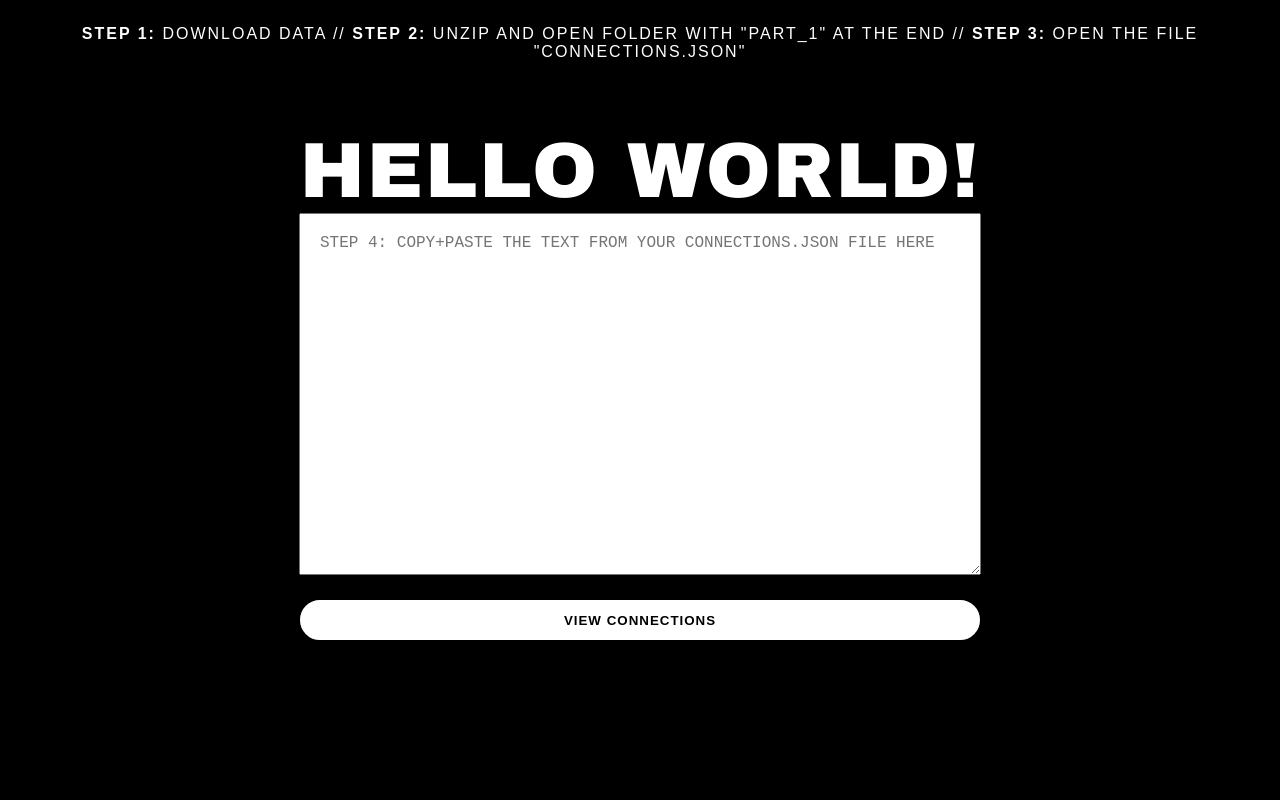
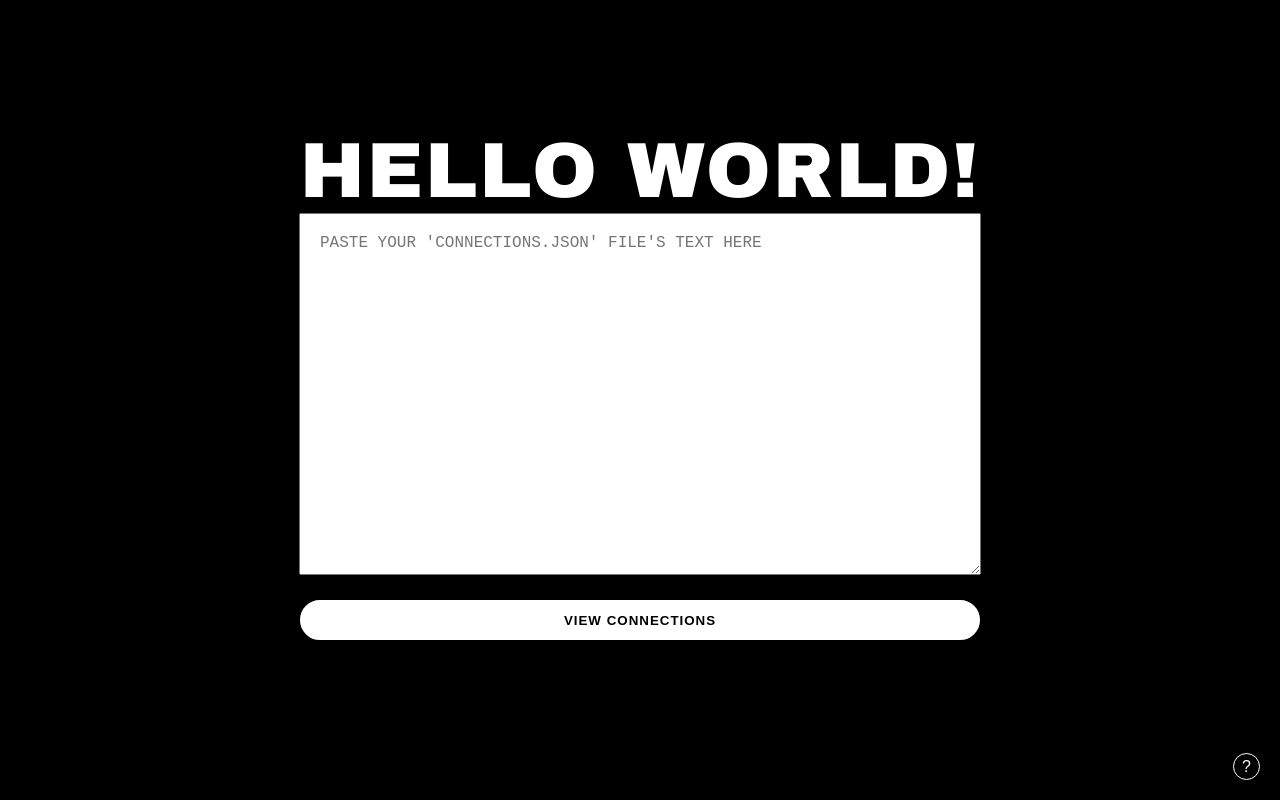
Before and after one commit to H-b8/connections-data-converter, a React (Create React App) app: page / in a window 1280 px wide. Built offline with nearby package versions, Linux system fonts and the light colour scheme.

Commit message:
updates instructions

```diff
--- a/src/App.jsx
+++ b/src/App.jsx
@@ -11,8 +11,13 @@ const App = () => {
 	const [showFollowing, setShowFollowing] = useState(false);
 	const [showMutuals, setShowMutuals] = useState(false);
 	const [showInvalid, setShowInvalid] = useState(false);
+	const [showInstructions, setShowInstructions] = useState(false);
 
 	const { register, handleSubmit } = useForm();
+
+	const handleShowInstructions = () => {
+		setShowInstructions(true);
+	}
 
 	const handleShowFollowers = () => {
 		setShowFollowing(false);
@@ -72,26 +77,43 @@ const App = () => {
 	return (
 		<>
 			<div id="submission">
-				<p id="header-text"><b>STEP 1:</b> Download data // <b>STEP 2:</b> Unzip and open folder with "part_1" at the end // <b>STEP 3:</b> Open the file "connections.json"</p>
 				<header>HELLO WORLD!</header>
 				<form onSubmit={handleSubmit(onSubmit)} style={{ width: '100%', display: 'flex', flexDirection: 'column', justifyContent: 'center', alignItems: 'center' }}>
 					<textarea
 						id="paste"
-						placeholder="STEP 4: COPY+PASTE THE TEXT FROM YOUR CONNECTIONS.JSON FILE HERE"
+						placeholder="PASTE YOUR 'CONNECTIONS.JSON' FILE'S TEXT HERE"
 						name="jsonPaste"
 						ref={register}
 					/>
 					<button id="white-button" type="submit">VIEW CONNECTIONS</button>
 				</form>
-				<div style={{height: '1rem', marginTop: '1rem'}}>
+				<div style={{ height: '1rem', marginTop: '1rem' }}>
 					{showInvalid &&
 						<p>
-							<a href="http://github.com/h-b8/connections-data-converter/" target="_blank" rel="noopener noreferrer" style={{color: 'red'}}>
-								INVALID TEXT, PLEASE TRY AGAIN OR CLICK HERE FOR HELP.
+							<a href="http://github.com/h-b8/connections-data-converter/" target="_blank" rel="noopener noreferrer" style={{ color: 'red' }}>
+								INVALID TEXT, PLEASE TRY AGAIN.
 							</a>
 						</p>
 					}
 				</div>
+				<div onClick={() => handleShowInstructions()} style={{cursor: 'pointer'}}>
+					<div className="help-div">
+						?
+					</div>
+				</div>
+				{showInstructions &&
+					<div className="instructions">
+						1. If you haven't already downloaded your IG data, go to your profile and open <b>Settings</b> and then <b>Security</b>. Under <b>Data and History</b>, click <b>Download Data</b> and follow the instructions<br/><br/>
+						2. When receiving your email confirmation, follow instructions on downloading your data files to your computer<br/><br/>
+						3. Unzip your files<br/><br/>
+						4. Open the folder that has <b>part_1</b> at the end of its name<br/><br/>
+						5. In this folder, open the file named <b>connections.json</b><br/><br/>
+						6. CMD/CTRL+A and COPY the text in this file<br/><br/>
+						7. PASTE text into text area of application<br/><br/>
+						8. Hit <b>VIEW CONNECTIONS</b>, and voila!<br/><br/>
+					</div>
+				}
+
 			</div>
 
 			{hasConnections &&
@@ -110,7 +132,7 @@ const App = () => {
 								{followers.map(user => {
 									return (
 										<a href={`http://instagram.com/${user}`} target="_blank" rel="noopener noreferrer">
-											<p>{user}</p><br/>
+											<p>{user}</p><br />
 										</a>
 									);
 								})}
@@ -137,8 +159,8 @@ const App = () => {
 						</div>
 					</div>
 
-					<div id="footer-div">
-						<a href="http://github.com/h-b8/" id="footer-text" target="_blank" rel="noopener noreferrer">
+					<div className="footer-div">
+						<a href="http://github.com/h-b8/" className="footer-text" target="_blank" rel="noopener noreferrer">
 							<p>MADE BY BAITES</p>
 						</a>
 					</div>
--- a/src/index.css
+++ b/src/index.css
@@ -89,6 +89,7 @@ button {
 	position: absolute;
 	top: 25px;
 	text-align: center;
+	font-size: 1vw;
 }
 
 #paste {
@@ -118,11 +119,33 @@ button {
 	position: relative;
 }
 
-#footer-div {
+.footer-div {
 	display: flex;
 	justify-content: center;
 	align-items: center;
 }
-#footer-text {
+.footer-text {
 	justify-content: center;
 }
+
+.help-div {
+	position: absolute;
+	bottom: 20px;
+	right: 20px;
+	width: 25px;
+	height: 25px;
+	display: flex;
+	justify-content: center;
+	align-items: center;
+	border: 1px solid white;
+	border-radius: 50%;
+	z-index: 5;
+}
+
+.instructions {
+	position: absolute;
+	bottom: 50px;
+	right: 20px;
+	width: 20%;
+	text-align: justify;
+}
```
Also changed, not shown: 1 other file (tests, documents, lock files or other folders).
